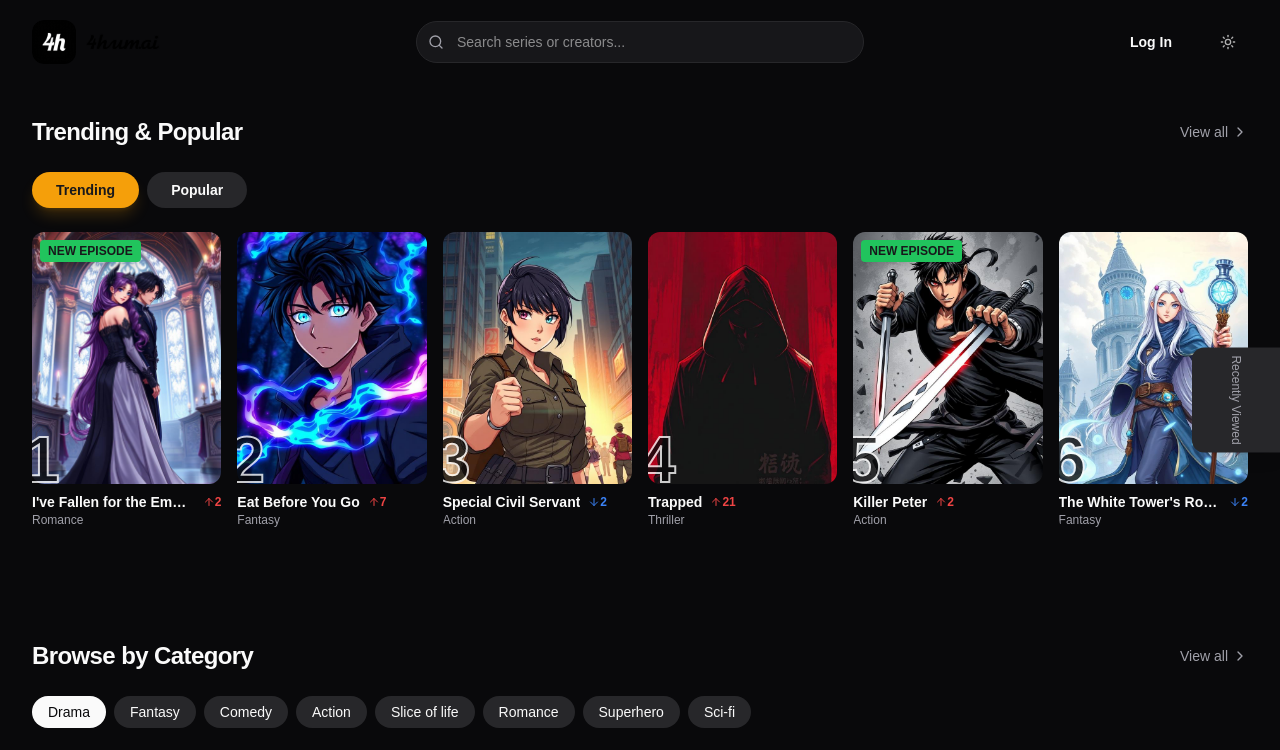
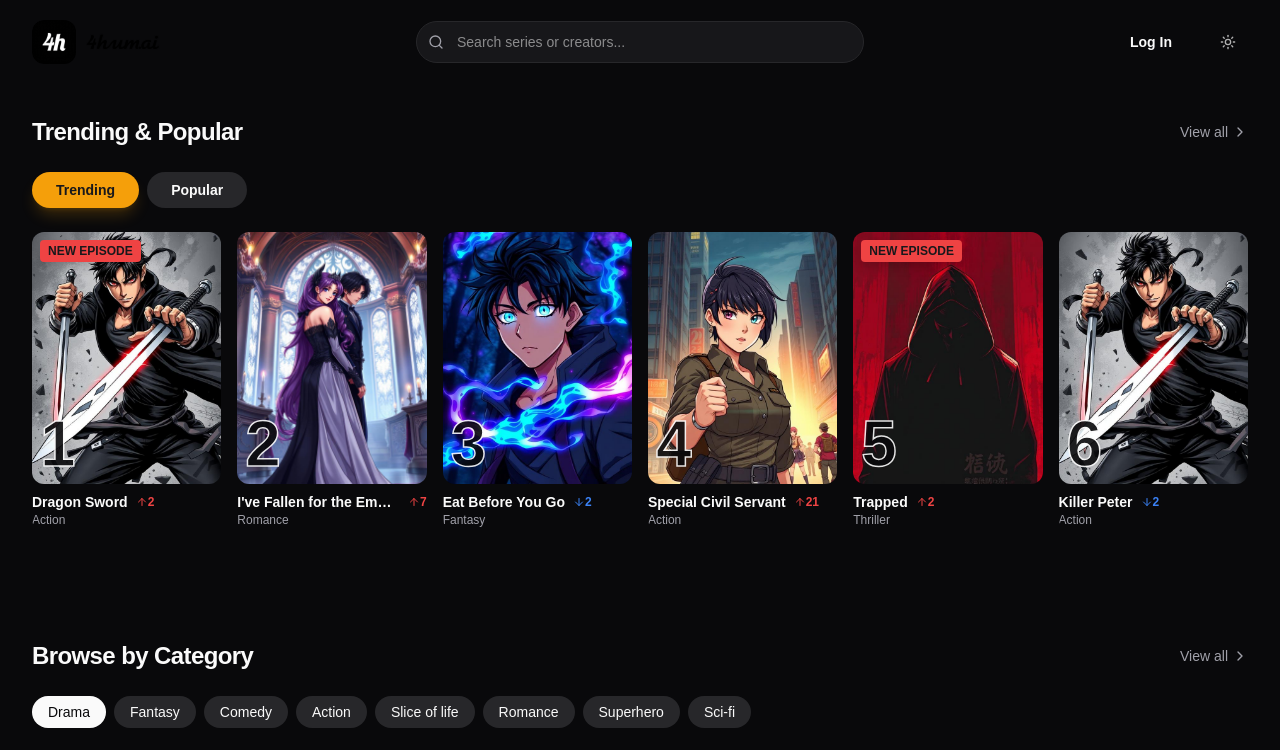
Before and after one commit to slogvo/webtoon-hub-preview, a Next.js app in the folder apps/web/: page / in a window 1280 px wide. Shown: the top 750 px of the page. Built offline with nearby package versions, Linux system fonts and the light colour scheme; no server answers; a web font is replaced by a local one.

Commit message:
feat: implement UI fixes, data diversity, and date formatting

```diff
--- a/apps/web/src/app/comic/[slug]/page.tsx
+++ b/apps/web/src/app/comic/[slug]/page.tsx
@@ -16,6 +16,8 @@ import EpisodeList from "@/components/EpisodeList";
 import Header from "@/components/Header";
 import Footer from "@/components/Footer";
 import { SeriesMeta, SeriesIndex } from "@/lib/bucket/types";
+import { format } from "date-fns";
+import { comics } from "@/data/mockData";
 
 interface PageProps {
   params: Promise<{ slug: string }>;
@@ -111,68 +113,51 @@ export default async function ComicDetailPage({ params }: PageProps) {
     notFound();
   }
 
-  // MAPPING: Convert Bucket Data to UI Props
-  // In a real app, we would fetch LocaleMeta here to get Title/Description
-  // For this preview, we Mock the "UI Data" using the Series Meta + Placeholders
+  const mockSeries = comics.find(c => c.slug === seriesMeta.seriesId);
 
   const coverUrl = AssetClient.getCoverUrl(
     seriesMeta.seriesId,
     seriesMeta.cover,
   );
 
-  // We need to fetch episodes to render the list
-  // The bucket structure doesn't give us a "list of episodes" directly in series/meta.json
-  // It only gives "thumbnails" array.
-  // BUT the spec says: "./{seriesId}/{episodeId}/meta.json"
-  // So we assume we know the Episode IDs?
-  // WAIT: The spec `index.json` only list series.
-  // `series/meta.json` has `thumbnails: [{ index: 1, hash: ... }]`. This looks like "Episode Thumbnails"?
-  // If `thumbnails` array corresponds to episodes, we can map it.
-
-  // For the Mock Data Generator, I generated 5 episodes for each series.
-  // I will assume for this UI that we have 5 episodes.
-  // In reality, `series/meta.json` should probably contain an `episodes` list or range.
-  // Let's fake the episodes list based on my knowledge of the mock generator (5 eps).
-
   const defaultLocale = seriesMeta.locales[0] || "en";
 
-  const episodes = Array.from({ length: 5 }, (_, i) => {
+  const episodesCount = mockSeries ? mockSeries.episodes.length : 5;
+  const episodes = Array.from({ length: episodesCount }, (_, i) => {
     const episodeId = `ep-${String(i + 1).padStart(3, "0")}`;
-    // In mock data, we used "thumb-hash-1.jpg" for all episode/locale thumbs
-    // In real app, we would get this hash from EpisodeMeta or LocaleMeta
     const thumbHash = seriesMeta.thumbnails[0]?.hash || "thumb-hash-1.jpg";
 
     return {
       id: episodeId,
-      title: `Episode ${i + 1}`,
+      title: mockSeries?.episodes[i]?.title || `Episode ${i + 1}`,
       number: i + 1,
-      date: seriesMeta.publishAt,
+      date: seriesMeta.publishAt ? format(new Date(seriesMeta.publishAt), "MMM dd, yyyy") : "N/A",
       thumbnail: AssetClient.getThumbUrl(
         seriesMeta.seriesId,
         episodeId,
         defaultLocale,
         thumbHash,
       ),
-      likes: 0,
-      panels: [], // Added to satisfy Episode type
+      likes: mockSeries?.episodes[i]?.likes || 0,
+      panels: [],
     };
   });
 
   const comic = {
     slug: seriesMeta.seriesId,
-    title: seriesMeta.seriesId, // TODO: Localize
-    description: "Description loading from locale...", // TODO: Localize
-    author: "Unknown Author",
+    title: mockSeries?.title || seriesMeta.seriesId.split('-').map(w => w.charAt(0).toUpperCase() + w.slice(1)).join(' '),
+    description: mockSeries?.description || "In a world of constant change, one warrior stands alone against the darkness. This epic journey explores themes of courage, sacrifice, and the search for truth.",
+    author: mockSeries?.author || "Unknown Author",
     genre: seriesMeta.genres[0],
     status: seriesMeta.status,
-    updateDay: "Monday",
-    views: "1.2M", // Fake stats
-    subscribers: "100K", // Fake stats
-    rating: 9.8,
+    updateDay: mockSeries?.updateDay || "Monday",
+    views: mockSeries?.views || "1.2M",
+    subscribers: mockSeries?.subscribers || "100K",
+    rating: mockSeries?.rating || 9.8,
     banner: coverUrl,
     thumbnail: coverUrl,
     episodes: episodes,
-    artist: "Unknown Artist",
+    artist: mockSeries?.artist || "Unknown Artist",
   };
 
   return (
@@ -206,8 +191,8 @@ export default async function ComicDetailPage({ params }: PageProps) {
           </Link>
 
         {/* Content Overlay */}
-          <div className="absolute bottom-0 left-0 right-0 p-8">
-            <div className="container mx-auto">
+        <div className="absolute bottom-0 left-0 right-0 p-8 pb-12">
+          <div className="max-w-7xl mx-auto px-4 sm:px-6 lg:px-8">
             <span className="inline-block px-3 py-1 text-sm font-semibold text-primary bg-primary/10 rounded-full mb-3">
               {comic.genre}
             </span>
@@ -228,8 +213,8 @@ export default async function ComicDetailPage({ params }: PageProps) {
       </div>
 
       {/* Main Content */}
-        <div className="container mx-auto px-4 py-8">
-          <div className="grid grid-cols-1 lg:grid-cols-3 gap-8">
+      <div className="max-w-7xl mx-auto px-4 sm:px-6 lg:px-8 py-12">
+        <div className="grid grid-cols-1 lg:grid-cols-3 gap-12">
           {/* Episode List */}
           <div className="lg:col-span-2">
             <EpisodeList episodes={comic.episodes} comicSlug={comic.slug} />
@@ -238,19 +223,20 @@ export default async function ComicDetailPage({ params }: PageProps) {
           {/* Sidebar */}
           <div className="lg:col-span-1">
             {/* Stats */}
-              <div className="flex items-center gap-6 mb-6">
+            <div className="flex items-center gap-6 mb-8 bg-secondary/30 p-4 rounded-2xl">
               <div className="flex items-center gap-2">
                 <Eye className="w-5 h-5 text-muted-foreground" />
-                  <span className="font-semibold">{comic.views}</span>
+                <span className="font-bold">{comic.views}</span>
               </div>
               <div className="flex items-center gap-2">
                 <Users className="w-5 h-5 text-primary" />
-                  <span className="font-semibold">{comic.subscribers}</span>
+                <span className="font-bold">{comic.subscribers}</span>
               </div>
             </div>
 
             {/* Description */}
-              <div className="mb-6">
+            <div className="mb-8">
+              <h3 className="text-lg font-bold mb-3">About</h3>
               <p className="text-muted-foreground leading-relaxed">
                 {comic.description}
               </p>
@@ -259,9 +245,9 @@ export default async function ComicDetailPage({ params }: PageProps) {
             {/* Actions */}
             <div className="space-y-3">
               <Link href={`/comic/${comic.slug}/episode/1`} className="block">
-                  <Button className="w-full bg-foreground text-background hover:bg-foreground/90">
-                    First episode
-                    <ChevronRight className="w-4 h-4 ml-2" />
+                <Button className="w-full h-12 text-base font-bold bg-primary text-primary-foreground hover:bg-primary/90 rounded-full">
+                  Read First Episode
+                  <ChevronRight className="w-5 h-5 ml-1" />
                 </Button>
               </Link>
             </div>
--- a/apps/web/src/app/globals.css
+++ b/apps/web/src/app/globals.css
@@ -23,7 +23,7 @@
   --input: 240 5.9% 90%;
   --ring: 38 92% 50%;
   --radius: 0.75rem;
-  --new-badge: 142 71% 45%;
+  --new-badge: 0 84% 60%; /* Rose/Red 600-ish */
 }
 
 .dark {
@@ -46,7 +46,7 @@
   --border: 240 3.7% 15.9%;
   --input: 240 3.7% 15.9%;
   --ring: 38 92% 50%;
-  --new-badge: 142 71% 45%;
+  --new-badge: 0 84% 60%;
 }
 
 @theme inline {
@@ -163,16 +163,20 @@ body {
 
 .rank-number {
   position: absolute;
-  bottom: -0.5rem;
-  left: -0.5rem;
+  bottom: 0.5rem;
+  left: 0.5rem;
   font-size: 4rem;
   font-weight: 900;
   line-height: 1;
   color: hsl(var(--background));
-  -webkit-text-stroke: 2px hsl(var(--foreground));
+  -webkit-text-stroke: 1.5px hsl(var(--foreground));
   z-index: 5;
-  opacity: 0.8;
+  opacity: 0.9;
   pointer-events: none;
+}
+
+button, .category-pill, .nav-item {
+  cursor: pointer;
 }
 
 .rank-change {
--- a/apps/web/src/app/page.tsx
+++ b/apps/web/src/app/page.tsx
@@ -2,7 +2,6 @@ import TrendingSection from "@/components/TrendingSection";
 import CategorySection from "@/components/CategorySection";
 import NewOnWebtoon from "@/components/NewOnWebtoon";
 import DailySchedule from "@/components/DailySchedule";
-import RecentlyViewed from "@/components/RecentlyViewed";
 
 // JSON-LD Structured Data for SEO
 const jsonLd = {
@@ -44,7 +43,6 @@ export default function HomePage() {
         <CategorySection />
         <NewOnWebtoon />
         <DailySchedule />
-        <RecentlyViewed />
       </div>
     </>
   );
--- a/apps/web/src/components/ComicCard.tsx
+++ b/apps/web/src/components/ComicCard.tsx
@@ -75,7 +75,7 @@ const ComicCard = ({
     return (
       <Link
         href={`/comic/${slug}`}
-        className="comic-card shrink-0 group block"
+        className="comic-card shrink-0 group block cursor-pointer"
       >
         {content}
       </Link>
--- a/apps/web/src/components/EpisodeList.tsx
+++ b/apps/web/src/components/EpisodeList.tsx
@@ -2,6 +2,7 @@ import Link from "next/link";
 import Image from "next/image";
 import { Heart } from "lucide-react";
 import { Episode } from "@/data/mockData";
+import { format } from "date-fns";
 
 interface EpisodeListProps {
   episodes: Episode[];
@@ -36,7 +37,9 @@ const EpisodeList = ({ episodes, comicSlug }: EpisodeListProps) => {
 
           {/* Meta */}
           <div className="flex-shrink-0 text-right">
-            <p className="text-sm text-muted-foreground">{episode.date}</p>
+            <p className="text-sm text-muted-foreground">
+              {episode.date.includes('T') ? format(new Date(episode.date), "MMM dd, yyyy") : episode.date}
+            </p>
             <div className="flex items-center justify-end gap-1 text-sm text-muted-foreground mt-1">
               <Heart className="w-3 h-3" />
               <span>{episode.likes.toLocaleString()}</span>
--- a/apps/web/src/data/mockData.ts
+++ b/apps/web/src/data/mockData.ts
@@ -51,21 +51,21 @@ const generateEpisodes = (
   comicImages: ImageSrc[],
 ): Episode[] => {
   const episodeTitles = [
-    "Because It Suits Me",
-    "His True Lover",
-    "The Tower Master",
-    "Something Truly Special",
-    "Raven's Desires",
-    "I Just Can't Trust Myself",
-    "The Shores of Paradise",
-    "Happiness Is Being with You",
-    "A Dangerous Game",
-    "The Truth Revealed",
-    "Unexpected Ally",
-    "The Villainess's Plan",
-    "A New Beginning",
-    "The Duke's Proposal",
-    "Behind the Mask",
+    "The Awakening",
+    "First Encounter",
+    "Hidden Secrets",
+    "The Journey Begins",
+    "Shadows in the Woods",
+    "A New Ally",
+    "The Forgotten Temple",
+    "Rising Tension",
+    "The First Duel",
+    "Victory and Loss",
+    "Whispers of Fate",
+    "The Second Trial",
+    "A Path Unveiled",
+    "The Ancient Key",
+    "Beyond the Horizon",
   ];
 
   return Array.from({ length: count }, (_, i) => ({
@@ -73,20 +73,29 @@ const generateEpisodes = (
     number: count - i,
     title: episodeTitles[i % episodeTitles.length],
     thumbnail: comicImages[i % comicImages.length],
-    date: new Date(Date.now() - i * 7 * 24 * 60 * 60 * 1000).toLocaleDateString(
-      "en-US",
-      {
-        month: "short",
-        day: "numeric",
-        year: "numeric",
-      },
-    ),
-    likes: Math.floor(Math.random() * 10000) + 1000,
+    date: new Date(Date.now() - i * 3 * 24 * 60 * 60 * 1000).toISOString(),
+    likes: Math.floor(Math.random() * 5000) + 500,
     panels: [panel1, panel2, panel3, panel4, panel5],
   }));
 };
 
 export const comics: Comic[] = [
+  {
+    id: "dragon-sword",
+    slug: "dragon-sword",
+    title: "Dragon Sword",
+    genre: "Action",
+    image: comic4,
+    banner: webtoonBanner,
+    description: "In a world ruled by ancient dragons, a young warrior finds a legendary sword that holds the power to change everything. His journey to reclaim the throne starts here.",
+    author: "Kim Sung-min",
+    artist: "Park Ji-hoon",
+    views: "2.4M",
+    subscribers: "85K",
+    rating: 9.8,
+    updateDay: "EVERY SUNDAY",
+    episodes: generateEpisodes(5, [comic4, comic8]),
+  },
   {
     id: 1,
     slug: "empires-greatest-villainess",
@@ -95,14 +104,14 @@ export const comics: Comic[] = [
     image: webtoonCover,
     banner: webtoonBanner,
     description:
-      "There's a price to be paid for a seemingly perfect life. For Raven, the dashing young son of a duke tasked with guarding the empire, marriage represents nothing but a downward spiral into misery. Cherishing his freedom as a bachelor, Raven is perplexed when the daughter of rival House Sharen makes him a daring proposal of marriage. But there's a hitch: Lady Estrella Sharen is an infamous villainess who is feared across the empire! Raven suspects there is more to her than meets the eye, but nonetheless agrees to enter into a marriage contract...",
+      "There's a price to be paid for a seemingly perfect life. For Raven, the dashing young son of a duke tasked with guarding the empire, marriage represents nothing but a downward spiral into misery. Cherishing his freedom as a bachelor, Raven is perplexed when the daughter of rival House Sharen makes him a daring proposal of marriage.",
     author: "AJI",
     artist: "Atsushi, Perlacot",
     views: "12.1M",
     subscribers: "311,310",
     rating: 9.8,
     updateDay: "EVERY FRIDAY",
-    episodes: generateEpisodes(61, [
+    episodes: generateEpisodes(15, [
       comic1,
       comic2,
       comic3,
@@ -125,7 +134,7 @@ export const comics: Comic[] = [
     subscribers: "245,000",
     rating: 9.5,
     updateDay: "EVERY MONDAY",
-    episodes: generateEpisodes(45, [comic1, comic7, comic8, comic9, comic10]),
+    episodes: generateEpisodes(10, [comic1, comic7, comic8, comic9, comic10]),
   },
   {
     id: 3,
@@ -141,7 +150,7 @@ export const comics: Comic[] = [
     subscribers: "298,500",
     rating: 9.6,
     updateDay: "EVERY TUESDAY",
-    episodes: generateEpisodes(52, [comic2, comic4, comic8]),
+    episodes: generateEpisodes(12, [comic2, comic4, comic8]),
   },
   {
     id: 4,
@@ -157,7 +166,7 @@ export const comics: Comic[] = [
     subscribers: "189,000",
     rating: 9.3,
     updateDay: "EVERY WEDNESDAY",
-    episodes: generateEpisodes(38, [comic3, comic9]),
+    episodes: generateEpisodes(8, [comic3, comic9]),
   },
   {
     id: 5,
@@ -173,7 +182,7 @@ export const comics: Comic[] = [
     subscribers: "356,000",
     rating: 9.7,
     updateDay: "EVERY THURSDAY",
-    episodes: generateEpisodes(67, [comic4, comic8]),
+    episodes: generateEpisodes(14, [comic4, comic8]),
   },
   {
     id: 6,
@@ -189,7 +198,7 @@ export const comics: Comic[] = [
     subscribers: "223,000",
     rating: 9.4,
     updateDay: "EVERY FRIDAY",
-    episodes: generateEpisodes(41, [comic5, comic1]),
+    episodes: generateEpisodes(11, [comic5, comic1]),
   },
   {
     id: 7,
@@ -205,7 +214,7 @@ export const comics: Comic[] = [
     subscribers: "267,000",
     rating: 9.5,
     updateDay: "EVERY SATURDAY",
-    episodes: generateEpisodes(55, [comic6, comic7, comic10]),
+    episodes: generateEpisodes(5, [comic6, comic7, comic10]),
   },
   {
     id: 8,
@@ -220,7 +229,7 @@ export const comics: Comic[] = [
     subscribers: "412,000",
     rating: 9.9,
     updateDay: "EVERY SUNDAY",
-    episodes: generateEpisodes(120, [comic7, comic4]),
+    episodes: generateEpisodes(12, [comic7, comic4]),
   },
   {
     id: 9,
@@ -229,13 +238,13 @@ export const comics: Comic[] = [
     genre: "Fantasy",
     image: comic8,
     banner: webtoonBanner,
-    description: "Dokja was an average office worker whose sole interest was reading his favorite web novel. But when the novel becomes reality, he is the only person who knows how the world will end.",
+    description: "Dokja was an average office worker whose sole interest was reading his favorite web novel.",
     author: "singNsong",
     views: "25.1M",
     subscribers: "1.2M",
     rating: 9.9,
     updateDay: "EVERY WEDNESDAY",
-    episodes: generateEpisodes(180, [comic8, comic2]),
+    episodes: generateEpisodes(18, [comic8, comic2]),
   },
   {
     id: 10,
@@ -244,13 +253,13 @@ export const comics: Comic[] = [
     genre: "Fantasy",
     image: comic9,
     banner: webtoonBanner,
-    description: "What do you desire? Money and wealth? Honor and pride? Authority and power? Revenge? Or something that transcends them all? Whatever you desire—it's here.",
+    description: "What do you desire? Whatever you desire—it's here in the tower.",
     author: "SIU",
     views: "45.2M",
     subscribers: "3.5M",
     rating: 9.8,
     updateDay: "EVERY MONDAY",
-    episodes: generateEpisodes(550, [comic9, comic10]),
+    episodes: generateEpisodes(25, [comic9, comic10]),
   },
   {
     id: 11,
@@ -259,13 +268,13 @@ export const comics: Comic[] = [
     genre: "Action",
     image: comic10,
     banner: webtoonBanner,
-    description: "In a world where hunters must battle deadly monsters, Sung Jinwoo is the weakest of them all. But after a mysterious incident, he gains the ability to level up alone.",
+    description: "Sung Jinwoo is the weakest of hunters, until a mysterious incident gives him the ability to level up alone.",
     author: "Chugong",
     views: "38.5M",
     subscribers: "2.8M",
     rating: 9.9,
     updateDay: "EVERY THURSDAY",
-    episodes: generateEpisodes(179, [comic10, comic1]),
+    episodes: generateEpisodes(17, [comic10, comic1]),
   },
   {
     id: 12,
@@ -274,13 +283,13 @@ export const comics: Comic[] = [
     genre: "Drama",
     image: comic1,
     banner: webtoonBanner,
-    description: "A high school student who is bullied for his appearance wakes up one day in a completely different, handsome body.",
+    description: "A high school student wakes up one day in a completely different, handsome body.",
     author: "Park Tae-jun",
     views: "18.2M",
     subscribers: "950,000",
     rating: 9.7,
     updateDay: "EVERY FRIDAY",
-    episodes: generateEpisodes(450, [comic1, comic4]),
+    episodes: generateEpisodes(15, [comic1, comic4]),
   },
   {
     id: 13,
@@ -288,13 +297,13 @@ export const comics: Comic[] = [
     title: "The Goddess of Healing",
     genre: "Romance",
     image: comic2,
-    description: "A skilled doctor from modern times is reincarnated into the past and uses her medical knowledge to survive.",
+    description: "A skilled doctor from modern times is reincarnated into the past.",
     author: "Flower Tea",
     views: "5.4M",
     subscribers: "120,000",
     rating: 9.4,
     updateDay: "EVERY TUESDAY",
-    episodes: generateEpisodes(80, [comic2, comic6]),
+    episodes: generateEpisodes(10, [comic2, comic6]),
   },
   {
     id: 14,
@@ -302,13 +311,13 @@ export const comics: Comic[] = [
     title: "Urban Shadow",
     genre: "Thriller",
     image: comic3,
-    description: "A private investigator uncovers a series of supernatural murders in the heart of the city.",
+    description: "A private investigator uncovers a series of supernatural murders.",
     author: "J.D. Night",
     views: "4.1M",
     subscribers: "85,000",
     rating: 9.2,
     updateDay: "EVERY SATURDAY",
-    episodes: generateEpisodes(35, [comic3, comic7]),
+    episodes: generateEpisodes(8, [comic3, comic7]),
   },
   {
     id: 15,
@@ -316,13 +325,13 @@ export const comics: Comic[] = [
     title: "The King of VR",
     genre: "Action",
     image: comic4,
-    description: "The world's top player in a virtual reality game loses everything and decides to start over from level 1.",
+    description: "The world's top player in a virtual reality game loses everything and decides to start over.",
     author: "Cyber Punk",
     views: "9.8M",
     subscribers: "310,000",
     rating: 9.6,
     updateDay: "EVERY SUNDAY",
-    episodes: generateEpisodes(95, [comic4, comic8]),
+    episodes: generateEpisodes(12, [comic4, comic8]),
   }
 ];
 
```
Also changed, not shown: apps/web/src/components/episode/EpisodeEndActions.tsx (+8 -6 lines), 1 other file (tests, documents, lock files or other folders). Lines whose indentation alone changed are shown as unchanged.
